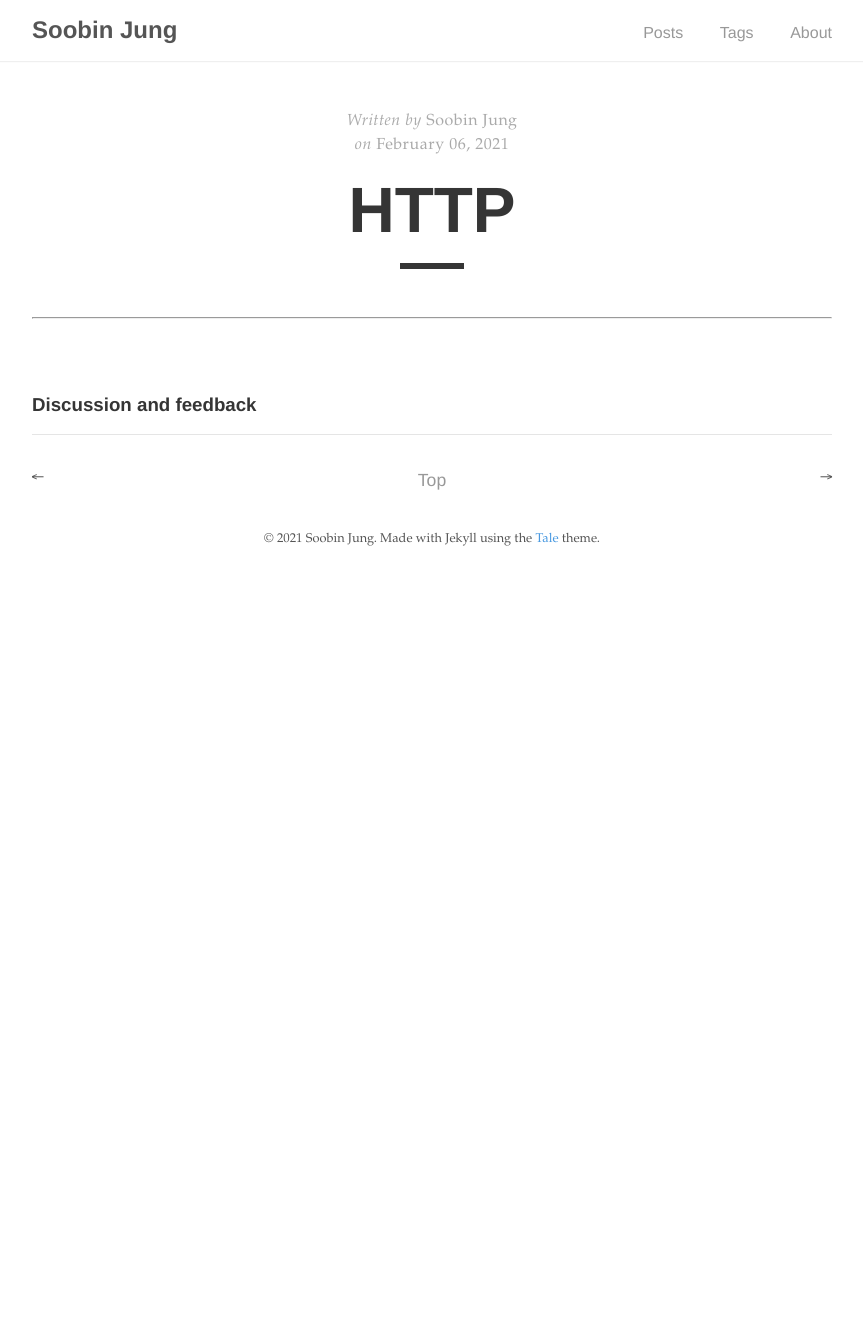
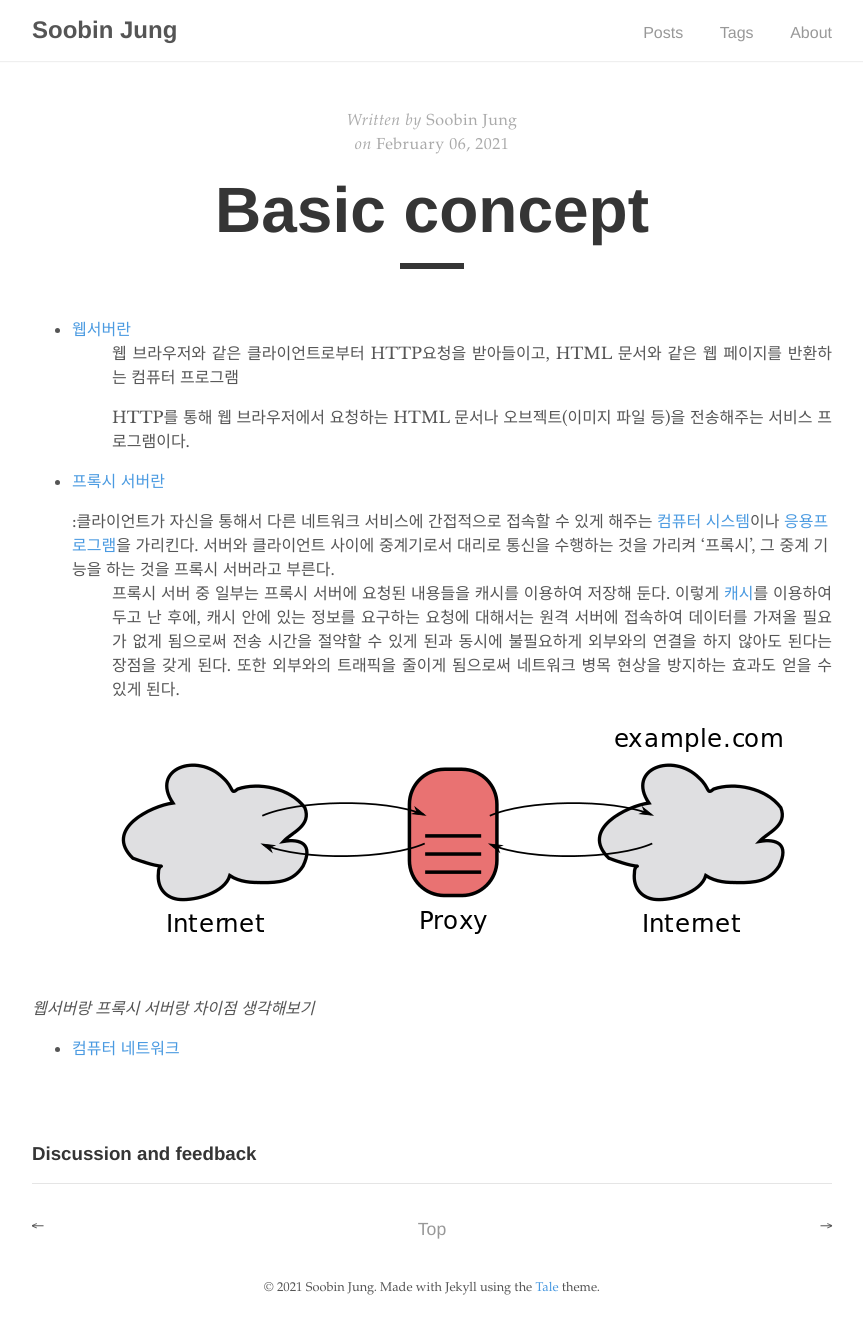
Before and after one commit to SoobinJung1013/SoobinJung1013.github.io, a Jekyll site: the page built from _posts/2021-02-06-HTTP.md, in a window 1280 px wide. Shown: the whole page, without its empty margins (208-1071 px from the left). Built offline with Jekyll 4.4.1, drawn with Linux system fonts in a browser that asks for light colours; comment, search, counter and statistics services are not loaded; before the commit the page ends 900 px from its top, so only the background shows below that.

Commit message:
basic concept

```diff
--- a/_posts/2021-02-06-HTTP.md
+++ b/_posts/2021-02-06-HTTP.md
@@ -1,6 +1,6 @@
 ---
 layout: post
-title:  "HTTP"
+title:  "Basic concept"
 author: "Soobin Jung"
 comments: true
 tags: Tale
@@ -9,4 +9,20 @@ tags: Tale
 
 ---
 
-****
+- [웹서버란](https://ko.wikipedia.org/wiki/웹_서버)
+
+  : 웹 브라우저와 같은 클라이언트로부터 HTTP요청을 받아들이고, HTML 문서와 같은 웹 페이지를 반환하는 컴퓨터 프로그램
+
+  : HTTP를 통해 웹 브라우저에서 요청하는 HTML 문서나 오브젝트(이미지 파일 등)을 전송해주는 서비스 프로그램이다.
+
+- [프록시 서버란](https://ko.wikipedia.org/wiki/프록시_서버)
+
+  :클라이언트가 자신을 통해서 다른 네트워크 서비스에 간접적으로 접속할 수 있게 해주는 [컴퓨터 시스템](https://ko.wikipedia.org/wiki/컴퓨터)이나 [응용프로그램](https://ko.wikipedia.org/wiki/응용_소프트웨어)을 가리킨다. 서버와 클라이언트 사이에 중계기로서 대리로 통신을 수행하는 것을 가리켜 '프록시', 그 중계 기능을 하는 것을 프록시 서버라고 부른다.
+
+  : 프록시 서버 중 일부는 프록시 서버에 요청된 내용들을 캐시를 이용하여 저장해 둔다. 이렇게 [캐시](https://ko.wikipedia.org/wiki/캐시)를 이용하여 두고 난 후에, 캐시 안에 있는 정보를 요구하는 요청에 대해서는 원격 서버에 접속하여 데이터를 가져올 필요가 없게 됨으로써 전송 시간을 절약할 수 있게 된과 동시에 불필요하게 외부와의 연결을 하지 않아도 된다는 장점을 갖게 된다. 또한 외부와의 트래픽을 줄이게 됨으로써 네트워크 병목 현상을 방지하는 효과도 얻을 수 있게 된다.
+
+  ![proxy server](https://SoobinJung1013.github.io/images/proxy.png)
+
+*웹서버랑 프록시 서버랑 차이점 생각해보기*
+
+- [컴퓨터 네트워크](https://ko.wikipedia.org/wiki/컴퓨터_네트워크)
```
Also changed, not shown: _posts/2021-02-04-system-architecture.md (+7 -1 lines), _posts/2021-02-06-typora-단축키-연습.md (line endings or trailing spaces), images/proxy.png (added).
